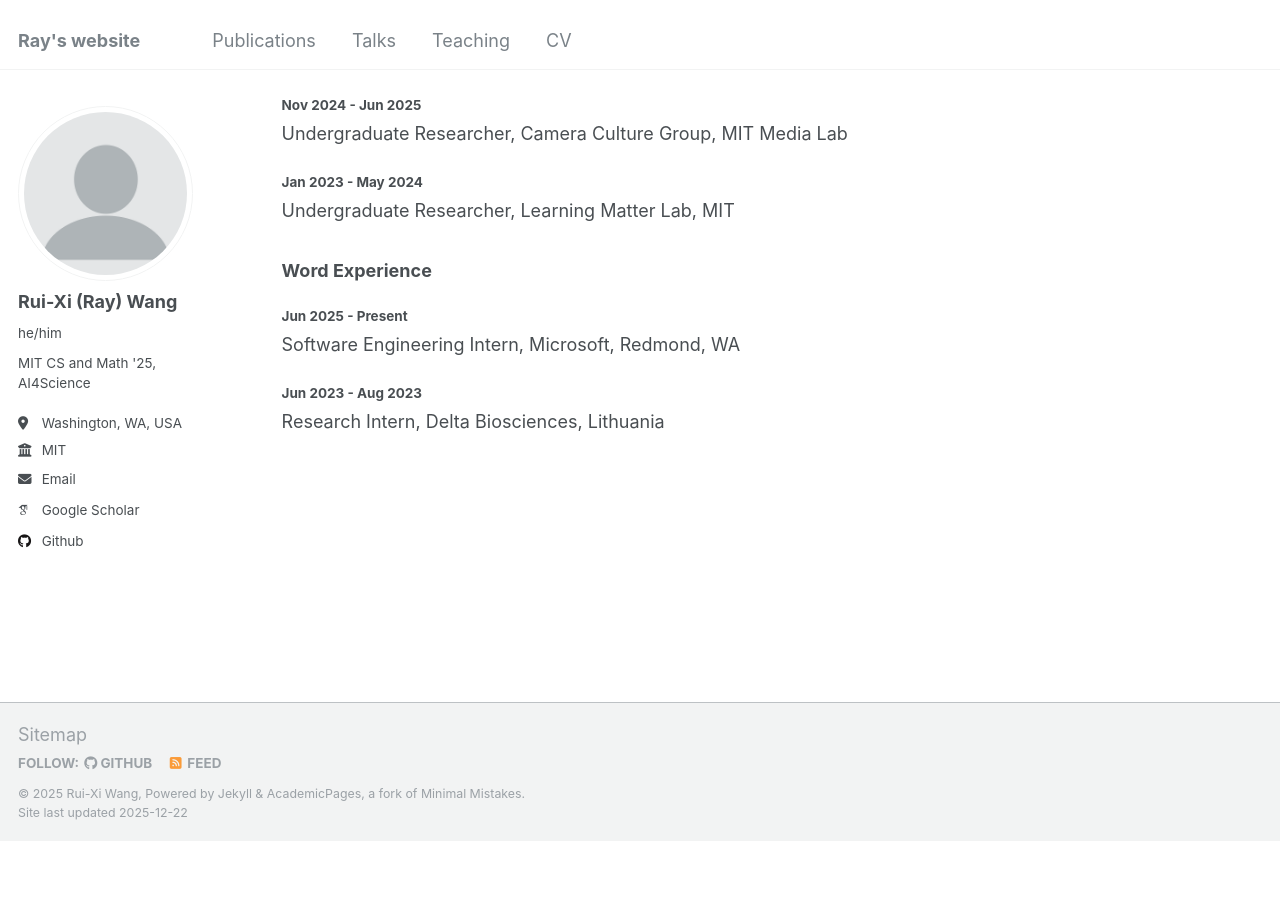
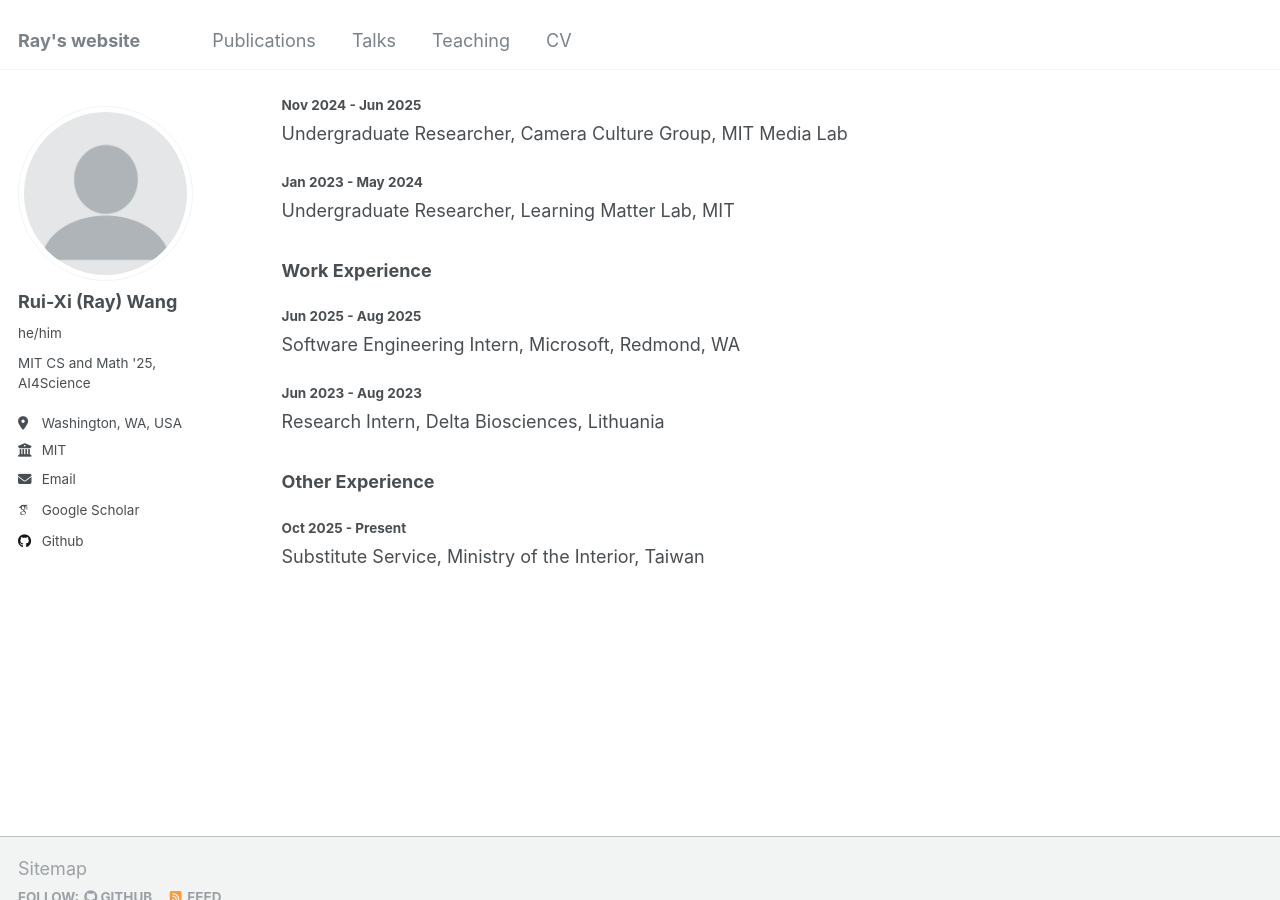
Before and after one commit to RuiXiWangTW/RuiXiWangTW.github.io, a Jekyll site: the page built from _pages/about.md, in a window 1280 px wide and 900 px high, scrolled down 788 px. Built offline with Jekyll 4.4.1, drawn with Linux system fonts in a browser that asks for light colours; some web fonts are replaced; before the commit the page ends 1628 px from its top, so only the background shows below that.

Commit message:
update work status

```diff
--- a/_pages/about.md
+++ b/_pages/about.md
@@ -9,11 +9,7 @@ redirect_from:
 
 I recently graduated from MIT with a BS degree in Computer Science and Mathematics. Originally from Taipei, Taiwan, I transfered from National Taiwan
 University to MIT and moved to the US after my freshman year. I'm working with Professor [Connor Coley](https://coley.mit.edu/)
-and [Runzhong Wang](https://runzhong.wang/) on the development of Combinatorial and Machine Learning Mass Spectrum Prediction Model.  Previously, I have worked with professor [Ramesh Raskar](https://www.media.mit.edu/groups/camera-culture/overview/) and Abhishek Singh on the development of
-decentralized AI for healthcare and Professor [Rafael Gomez Bombarelli](https://gomezbombarelli.mit.edu/) and
-[Kevin Greenman](https://www.kevinpgreenman.com/) on benchmarking the performance of NIR absorption prediction models. My current research
-interests are in AI4Science. Specifically, I'm interested in developing machine learning methods with applications in chemistry, drug
-discovery, and healthcare industry.
+and [Runzhong Wang](https://runzhong.wang/) on the development of Combinatorial and Machine Learning Mass Spectrum Prediction Model.  Previously, I have worked with professor [Ramesh Raskar](https://www.media.mit.edu/groups/camera-culture/overview/) and Abhishek Singh on the development of decentralized AI for healthcare and Professor [Rafael Gomez Bombarelli](https://gomezbombarelli.mit.edu/) and [Kevin Greenman](https://www.kevinpgreenman.com/) on benchmarking the performance of NIR absorption prediction models. My current research interests are in AI4Science. Specifically, I'm interested in developing machine learning methods with applications in chemistry, drug discovery, and healthcare industry.
 
 ### Education
 #### Sep 2022 - May 2025
@@ -35,9 +31,13 @@ Undergraduate Researcher, Camera Culture Group, MIT Media Lab
 #### Jan 2023 - May 2024
 Undergraduate Researcher, Learning Matter Lab, MIT
 
-### Word Experience
-#### Jun 2025 - Present
+### Work Experience
+#### Jun 2025 - Aug 2025
 Software Engineering Intern, Microsoft, Redmond, WA
 
 #### Jun 2023 - Aug 2023
 Research Intern, Delta Biosciences, Lithuania
+
+### Other Experience
+#### Oct 2025 - Present
+Substitute Service, Ministry of the Interior, Taiwan
```
Also changed, not shown: 1 other file.
